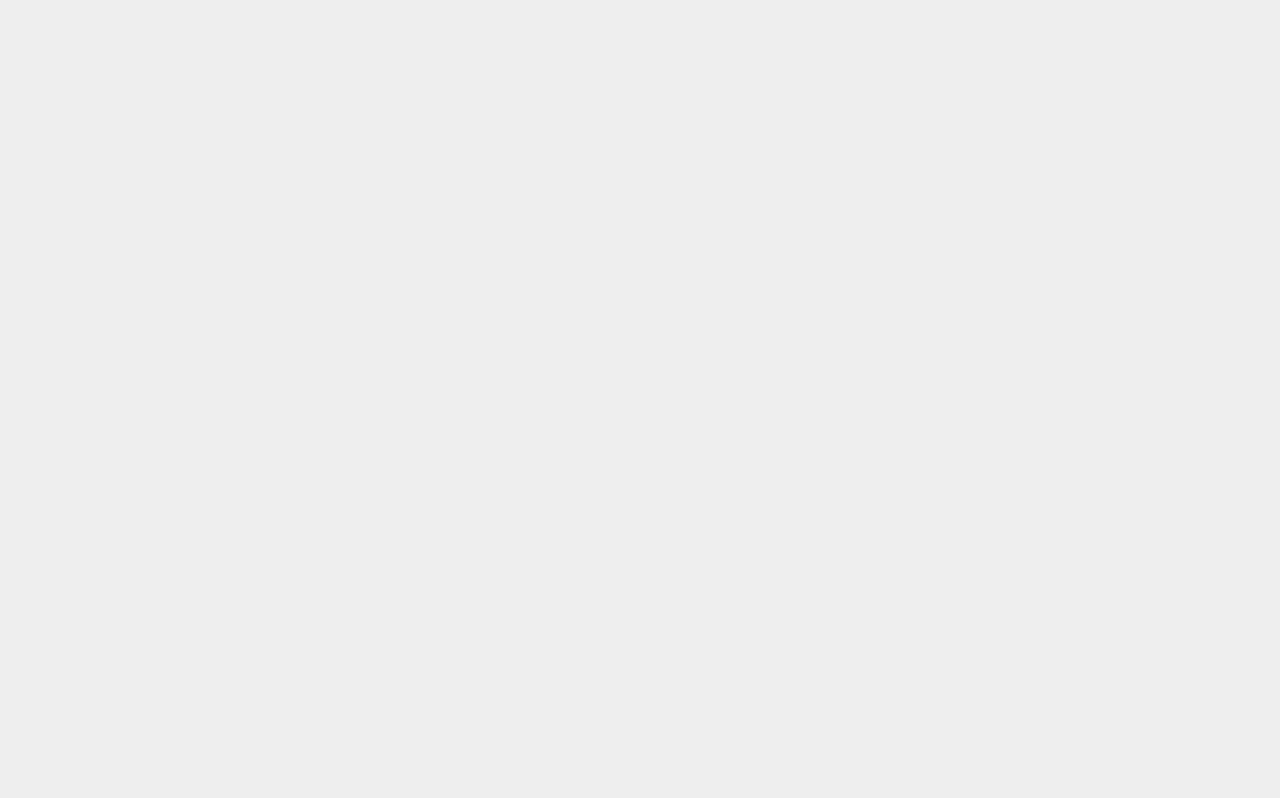
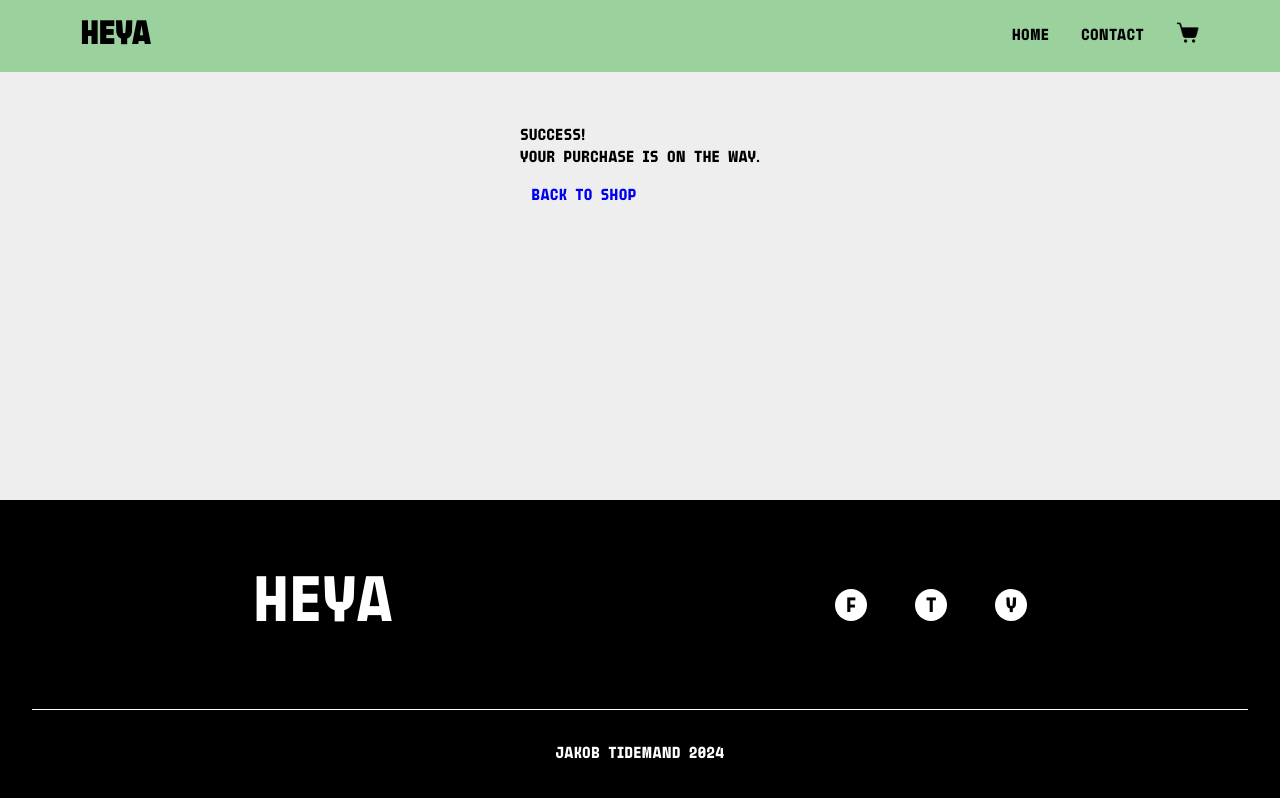
Before and after one commit to jakotide/heya-react-eshop, a React (Vite) app: page /success in a window 1280 px wide. Before the commit this address had no page. Built offline with nearby package versions, Linux system fonts and the light colour scheme.

Commit message:
Html for success + screen bug fix

```diff
--- a/src/App.jsx
+++ b/src/App.jsx
@@ -1,15 +1,16 @@
 import { Routes, Route } from "react-router-dom";
 import { Layout } from "./components/Layout";
-import { Home, Contact, Cart, Product } from "./pages";
+import { Home, Contact, Cart, Product, Success } from "./pages";
 
 function App() {
   return (
     <Routes>
       <Route path="/" element={<Layout />}>
         <Route index element={<Home />} />
-        <Route path="/product/:id" element={<Product id/>} />
+        <Route path="/product/:id" element={<Product/>} />
         <Route path="/contact" element={<Contact />} />
         <Route path="/cart" element={<Cart />}/>
+        <Route path="/success" element={<Success />}/>
       </Route>
     </Routes>
   );
--- a/src/pages/Cart/index.jsx
+++ b/src/pages/Cart/index.jsx
@@ -74,7 +74,7 @@ export const Cart = () => {
             <h3>Total</h3>
             <div>£{totalSum.toFixed(1)}</div>
           </div>
-          <Button variant="black" className="cart__checkout__btn">
+          <Button variant="black" className="cart__checkout__btn" to="/success">
             Checkout
           </Button>
         </div>
--- a/src/pages/Product/index.jsx
+++ b/src/pages/Product/index.jsx
@@ -3,8 +3,17 @@ import { useParams } from "react-router-dom";
 import { useApi } from "../../hooks/useApi";
 import { Button, StarRating, Reviews, DiscountTag } from "../../components";
 import { useCartStore } from "../../store/useCartStore";
+import React, { useEffect, useRef } from "react";
+
+
 
 export const Product = () => {
+  const topContainer = useRef();
+
+useEffect(() => {
+  // To make sure page starts from the top
+  topContainer.current.scrollIntoView({ block: "end", behavior: 'smooth' });
+  }, []);
   let params = useParams();
   const { data, isLoading, isError } = useApi(
     `https://api.noroff.dev/api/v1/online-shop/${params.id}`
@@ -17,6 +26,8 @@ export const Product = () => {
   }
 
   return (
+    <>
+    <div ref={topContainer} />
     <div className="container-flex">
       <div className="product__page__container">
         <div className="product__page__top">
@@ -60,5 +71,7 @@ export const Product = () => {
         </div>
       </div>
     </div>
+    </>
+
   );
 };
--- /dev/null
+++ b/src/pages/Success/Success.scss
@@ -0,0 +1,9 @@
+
+.success__page__container {
+    display: flex;
+    flex-direction: column;
+    justify-content: center;
+    align-self: center;
+    max-width: 80rem;
+    margin: 8rem auto 8rem;
+}
--- /dev/null
+++ b/src/pages/Success/index.jsx
@@ -0,0 +1,12 @@
+import "./Success.scss";
+import { Button } from "../../components";
+
+export const Success = () =>  {
+    return (
+        <div className="success__page__container">
+            <h1>Success!</h1>
+            <p>Your purchase is on the way.</p>
+            <Button to="/">Back to shop</Button>
+        </div>
+    )
+}
--- a/src/pages/index.jsx
+++ b/src/pages/index.jsx
@@ -1,6 +1,6 @@
 export { Home } from "./Home/index";
 export { Product } from "./Product/index";
 export { Cart } from "./Cart/index";
-// export { Checkout } from "./Checkout/index";
+export { Success } from "./Success/index";
 export { Contact } from "./Contact/index";
 // export { PageNotFound } from "./404/index";
```
Also changed, not shown: src/pages/Checkout/index.jsx (deleted).
